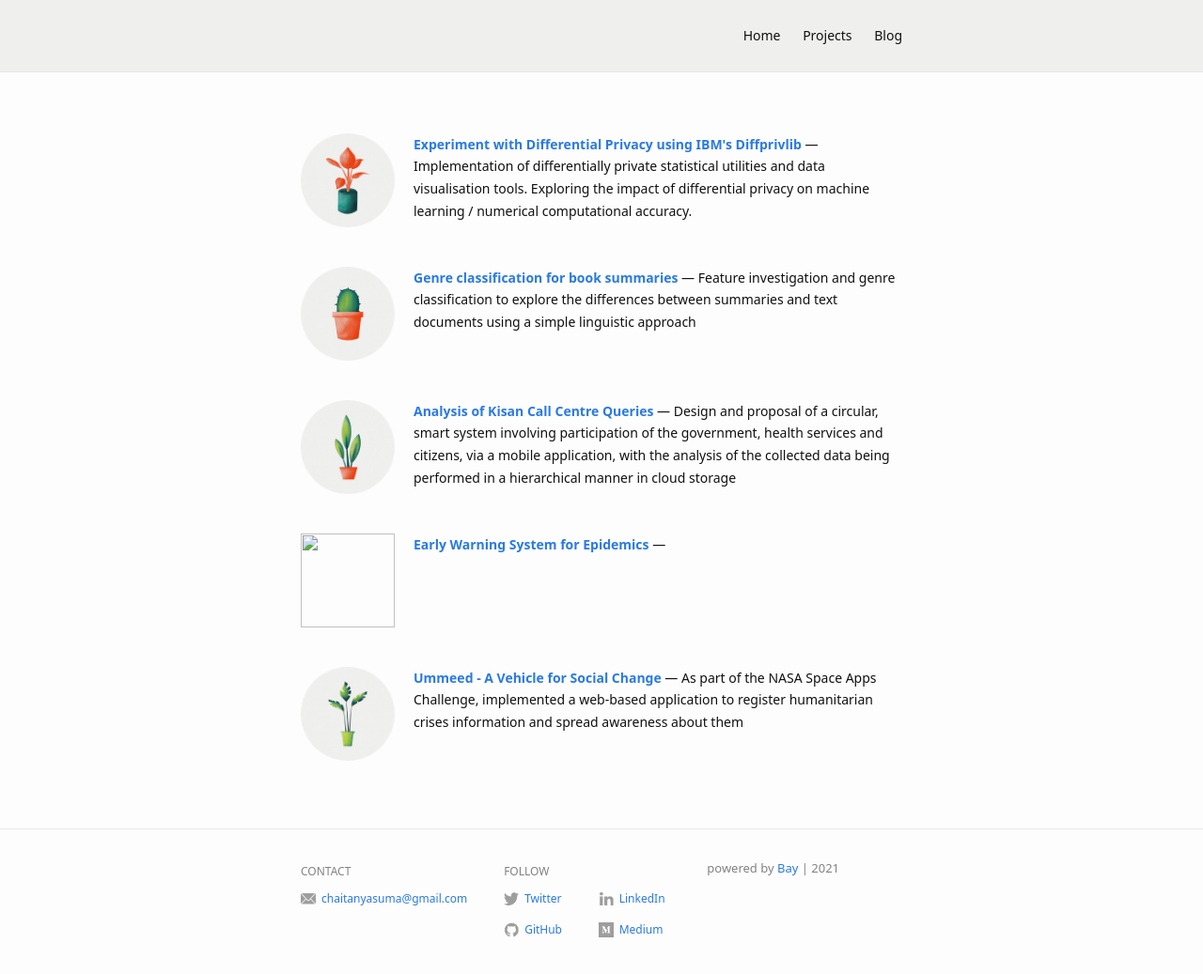
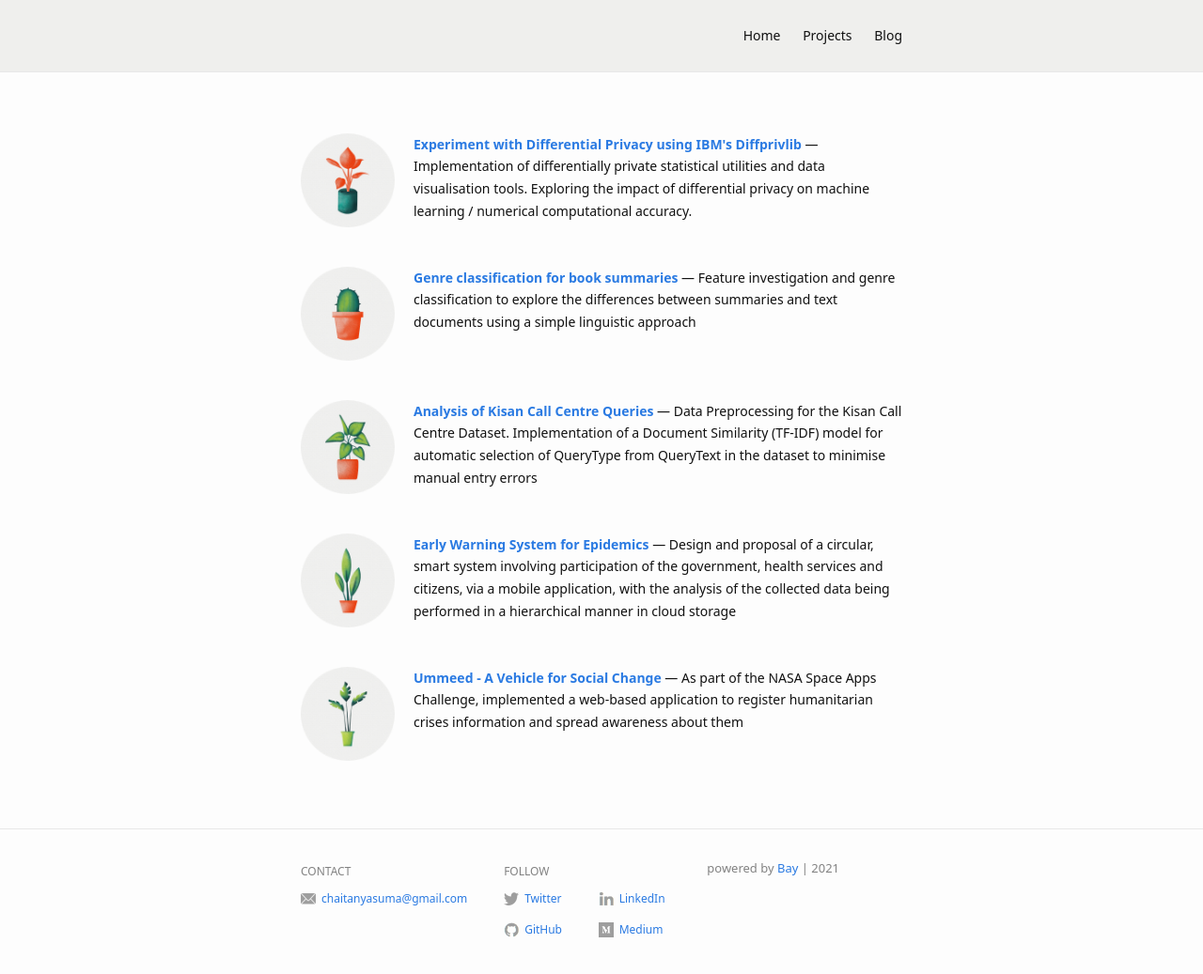
Before and after one commit to Chaitanyasuma/Chaitanyasuma.github.io, a Jekyll site: the page built from projects.md, in a window 1280 px wide and 1053 px high. Shown: the top 1037 px of the window at 94% size. Built offline with Jekyll 4.4.1, drawn with Linux system fonts in a browser that asks for light colours.

Commit message:
i need to sleep

```diff
--- a/projects.md
+++ b/projects.md
@@ -21,12 +21,12 @@ items:
       alt: sand
       href: https://chaitanyasuma.github.io/2021/12/03/KCC-analysis
     description: Data Preprocessing for the Kisan Call Centre Dataset. Implementation of a Document Similarity (TF-IDF) model for automatic selection of QueryType from QueryText in the dataset to minimise manual entry errors
+  - title: Early Warning System for Epidemics
     image:
       src: /assets/img/projects/4.png
       alt: sand
       href: https://chaitanyasuma.github.io/2021/12/04/EWS-for-epidemics
     description: Design and proposal of a circular, smart system involving participation of the government, health services and citizens, via a mobile application, with the analysis of the collected data being performed in a hierarchical manner in cloud storage
-  - title: Early Warning System for Epidemics
   - title: Ummeed - A Vehicle for Social Change
     image:
       src: /assets/img/projects/5.png
```
